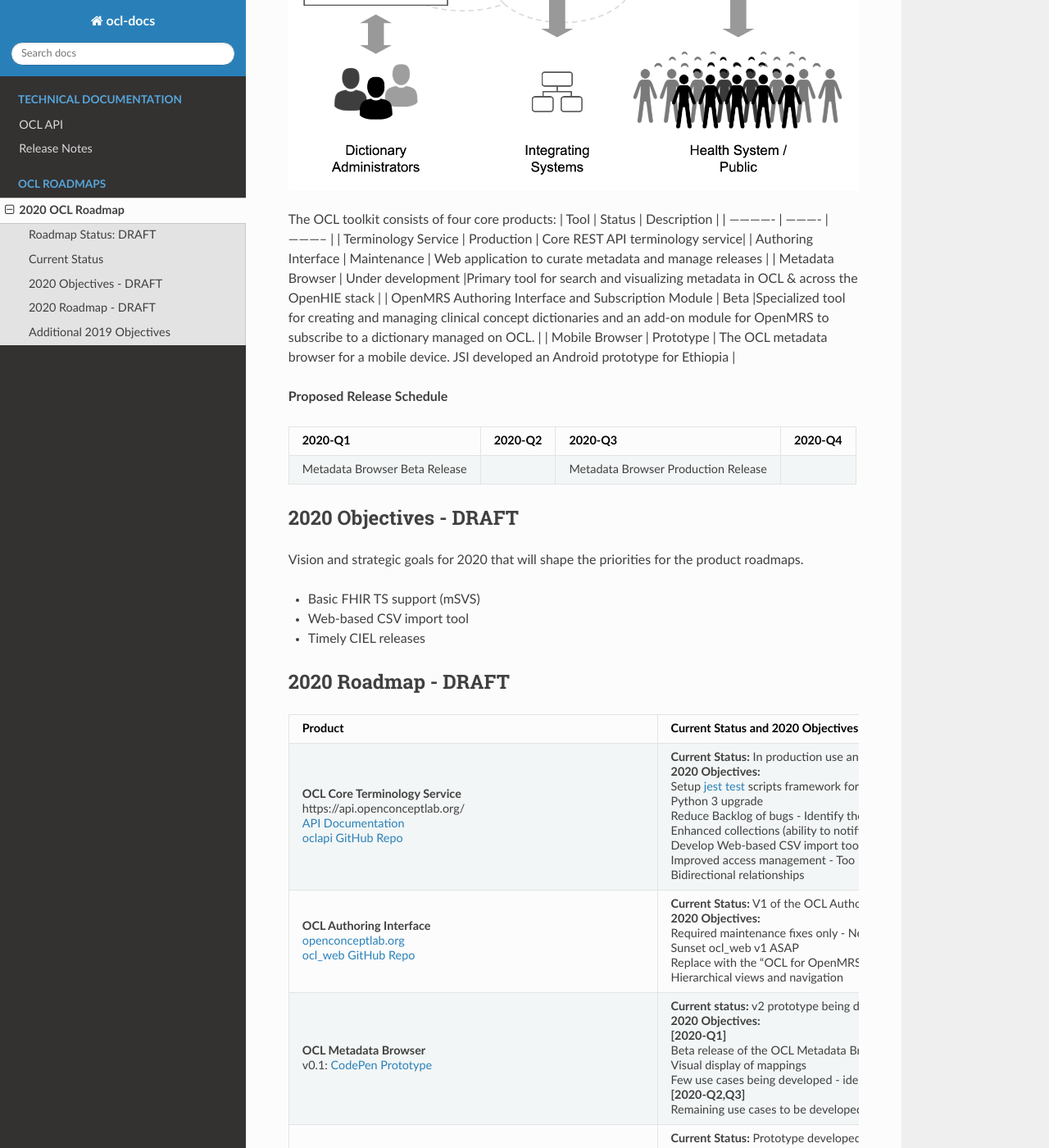
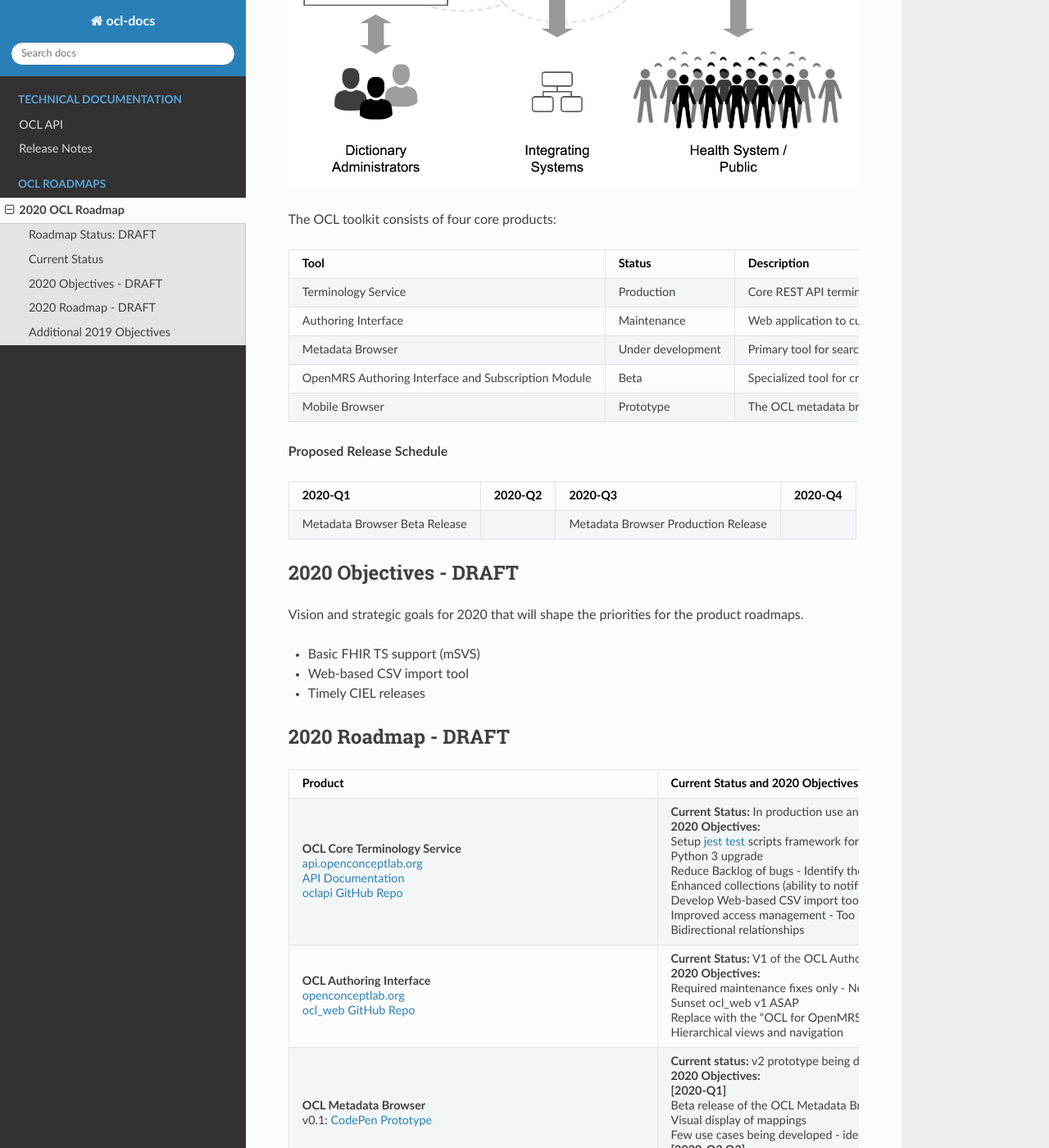
Before and after one commit to OpenConceptLab/ocl-docs, a Sphinx documentation site: the page built from docs/source/roadmaps/OCL2020roadmap.md, in a window 1280 px wide and 1400 px high, scrolled down 929 px. Shown: the whole window at 82% size. Built offline with Sphinx 7.4.7 and the Read the Docs theme 2.0.0, drawn with Linux system fonts in a browser that asks for light colours; some of the changed lines change nothing that is shown.

Commit message:
Finalizing OCL roadmap 2020

```diff
--- a/docs/source/roadmaps/OCL2020roadmap.md
+++ b/docs/source/roadmaps/OCL2020roadmap.md
@@ -17,6 +17,7 @@
 ![OCL20 Toolkit](OCL20Toolkit.png)
 
 The OCL toolkit consists of four core products:
+
 | Tool     | Status    | Description     |
 | ------------- | ---------- | ----------- |
 |  Terminology Service | Production   | Core REST API terminology service|
@@ -45,7 +46,7 @@
 
 | Product   | Current Status and 2020 Objectives |
 | ------------- | ---------- |
-| **OCL Core Terminology Service** <br> https://api.openconceptlab.org/ <br> [API Documentation](https://github.com/OpenConceptLab/oclapi/wiki)<br> [oclapi GitHub Repo](https://github.com/OpenConceptLab/oclapi/) |   **Current Status:** In production use and under active development. Cloud hosting of OCL provided by OpenMRS community and used by the OpenHIE Metadata Clearinghouse. <br> **2020 Objectives:** <br> <li>Setup [jest test](https://github.com/OpenConceptLab/oclapi/tree/master/integration-tests) scripts framework for OCL core -- All new pull requests must have corresponding jest tests <li> Python 3 upgrade  <li> Reduce Backlog of bugs - Identify the number and decide the percentage and Quarter by which certain percentage is done <li>Enhanced collections (ability to notify of updates and to auto-update) <li>Develop Web-based CSV import tool <li>Improved access management - Too Broad needs to be measurable <li>Bidirectional relationships |
+| **OCL Core Terminology Service** <br> [api.openconceptlab.org](https://api.openconceptlab.org/) <br> [API Documentation](https://github.com/OpenConceptLab/oclapi/wiki)<br> [oclapi GitHub Repo](https://github.com/OpenConceptLab/oclapi/) |   **Current Status:** In production use and under active development. Cloud hosting of OCL provided by OpenMRS community and used by the OpenHIE Metadata Clearinghouse. <br> **2020 Objectives:** <br> <li>Setup [jest test](https://github.com/OpenConceptLab/oclapi/tree/master/integration-tests) scripts framework for OCL core -- All new pull requests must have corresponding jest tests <li> Python 3 upgrade  <li> Reduce Backlog of bugs - Identify the number and decide the percentage and Quarter by which certain percentage is done <li>Enhanced collections (ability to notify of updates and to auto-update) <li>Develop Web-based CSV import tool <li>Improved access management - Too Broad needs to be measurable <li>Bidirectional relationships |
 | **OCL Authoring Interface** <br> [openconceptlab.org](https://openconceptlab.org) <br> [ocl_web GitHub Repo](https://github.com/OpenConceptLab/ocl_web/)| **Current Status:** V1 of the OCL Authoring Interface is in maintenance mode only. It will be replaced by a new authoring interface that meets the authoring needs of multiple use cases (e.g. OpenMRS, PEPFAR, Ethiopia, WHO). <br> **2020 Objectives:** <br> <li>Required maintenance fixes only - Needs to be measurable <li>Sunset ocl_web v1 ASAP <li>Replace with the “OCL for OpenMRS UI” <li>Hierarchical views and navigation |
 | **OCL Metadata Browser** <br> v0.1: [CodePen Prototype](https://codepen.io/paynejd/full/zMqwjQ/) | **Current status:** v2 prototype being developed as part of PEPFAR deliverables. <br> **2020 Objectives:**<br> **[2020-Q1]** <li> Beta release of the OCL Metadata Browser Merged display of reference and operational indicator definitions (e.g. published 2018, 2019 PDF reference guide and corresponding DHIS2 indicator representations) <li>Visual display of mappings <li> Few use cases being developed - identify the exact use cases <br>**[2020-Q2,Q3]** <li>Remaining use cases to be developed - identify the exact use cases|
 | **OCL Mobile** <br> (Ethiopia Prototype) | **Current Status:** Prototype developed for the Ethiopia National Health Data Dictionary for Android OS. <br>**2020 Objectives:** <li>Conduct user testing and pilot in Ethiopia - How will you measure this? Is this valid now? <li> Develop generic OCL Mobile Android app based on Ethiopia feedback?? How will you measure this? Is just having a |
```
